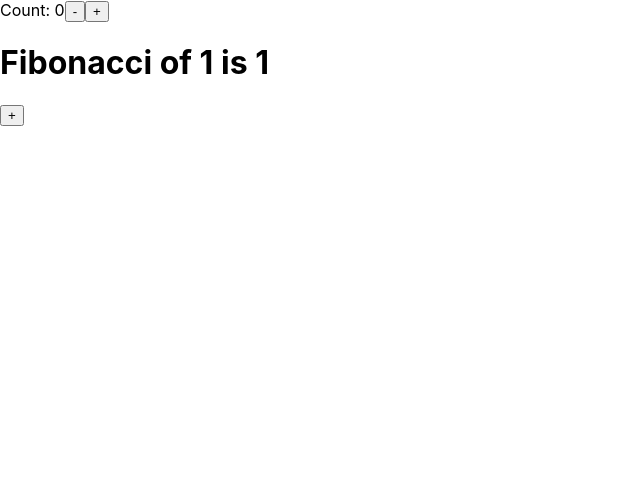
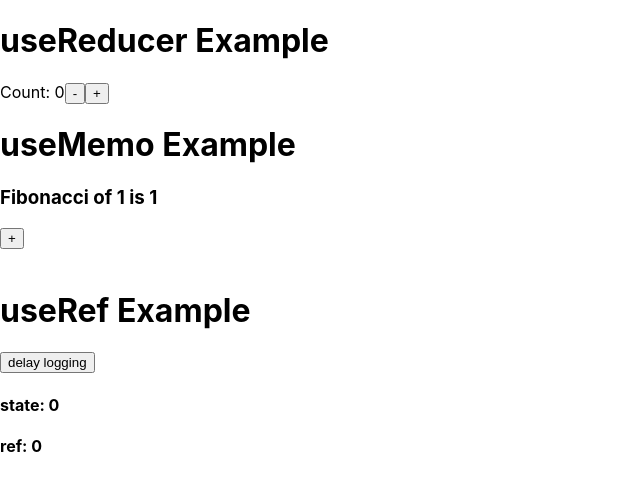
Before and after one commit to EugeneGohh/hooks-in-react, a React (Create React App) app: page / in a window 1280 px wide. Shown: the top 490 px of the page, without its empty margins (0-640 px from the left). Built offline with nearby package versions, Linux system fonts and the light colour scheme.

Commit message:
Add useRef

```diff
--- a/src/App.js
+++ b/src/App.js
@@ -4,6 +4,7 @@ import "./App.css";
 // import Context from "./hooks/Context";
 import Reducer from "./hooks/Reducer";
 import Memo from "./hooks/Memo";
+import Ref from "./hooks/Ref";
 
 function App() {
   return (
@@ -25,6 +26,10 @@ function App() {
       <br />
 
       <Memo />
+
+      <br />
+
+      <Ref />
     </>
   );
 }
--- a/src/hooks/Memo.js
+++ b/src/hooks/Memo.js
@@ -15,9 +15,10 @@ function Memo() {
 
   return (
     <div>
-      <h1>
+      <h1>useMemo Example</h1>
+      <h3>
         Fibonacci of {number} is {fib}
-      </h1>
+      </h3>
       <button onClick={() => setNumber(number + 1)}>+</button>
     </div>
   );
--- a/src/hooks/Reducer.js
+++ b/src/hooks/Reducer.js
@@ -24,6 +24,7 @@ function Reducer() {
 
   return (
     <>
+      <h1>useReducer Example</h1>
       Count: {state.count}
       <button onClick={() => dispatch({ type: "decrement" })}>-</button>
       {/* Dispatch action here when clicked */}
--- /dev/null
+++ b/src/hooks/Ref.js
@@ -0,0 +1,26 @@
+import { useState, useRef } from "react";
+
+function Ref() {
+  const [stateNumber, setStateNumber] = useState(0);
+  const numRef = useRef(0);
+
+  function incrementAndDelayLogging() {
+    setStateNumber(stateNumber + 1);
+    numRef.current++;
+    setTimeout(
+      () => alert(`state: ${stateNumber} | ref: ${numRef.current}`),
+      1000
+    );
+  }
+
+  return (
+    <div>
+      <h1>useRef Example</h1>
+      <button onClick={incrementAndDelayLogging}>delay logging</button>
+      <h4>state: {stateNumber}</h4>
+      <h4>ref: {numRef.current}</h4>
+    </div>
+  );
+}
+
+export default Ref;
```
